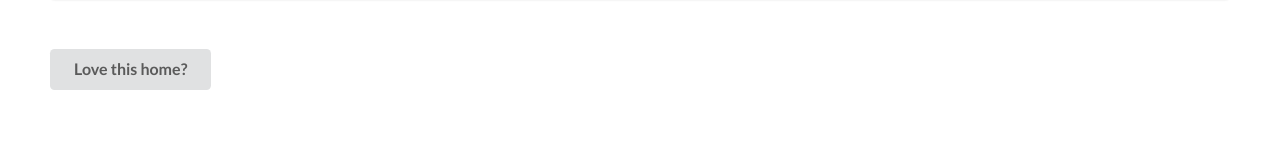
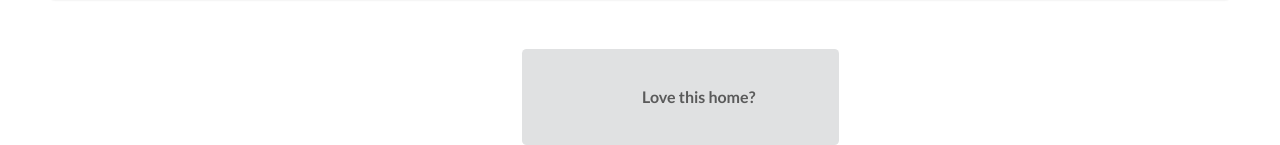
Before and after one commit to cwilso88/realestateappREACT, a React (Create React App) app: page /listing/1 in a window 1280 px wide. Shown: the part 1701-1846 px from the top of the page. Before the commit the page ends 1791 px from the top, so only its background shows below. Built offline with nearby package versions, Linux system fonts and the light colour scheme.

Commit message:
More styling to the email agent button

```diff
--- a/src/components/layout/ViewListing.js
+++ b/src/components/layout/ViewListing.js
@@ -86,9 +86,9 @@ const ViewListing = (props) => {
                 </div>
                 </div>
             </div>
-            <div className="contact-agent" style={{ margin: "20px 50px" }}>
-                <div className="ui animated fade button" tabIndex="0">
-                <div className="visible content">Love this home?</div>
+            <div className="contact-agent" style={{ margin: "50px" }}>
+                <div className="ui animated fade button" tabIndex="0" style={{ left: "40%", padding: "20px 60px 20px 60px", textAlign: "center" }}>
+                <div className="visible content" style={{ padding: "20px 60px 20px 60px", textAlign: "center" }}>Love this home?</div>
                 <div className="hidden content">
                 <i className="envelope outline icon"></i> Email Agent
                 </div>
```
